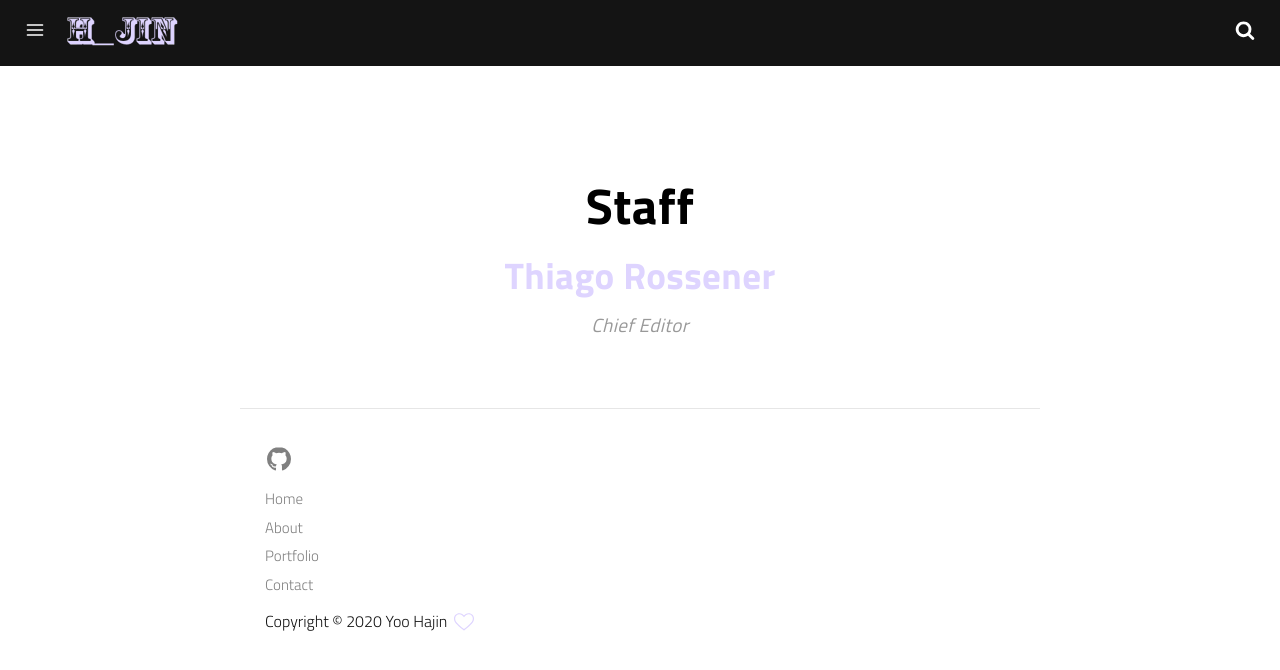
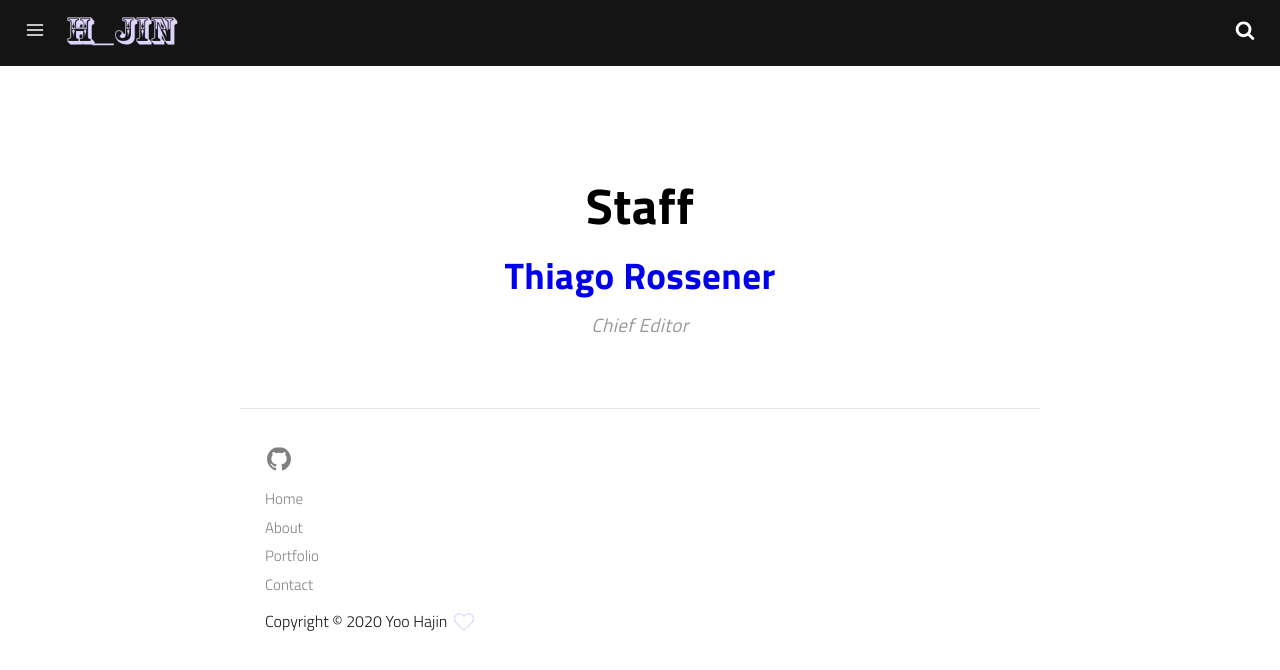
Before and after one commit to Hjinyyyy/Hjinyyyy.github.io, a Jekyll site: the page built from staff.html, in a window 1280 px wide. Shown: the top 670 px of the page. Built offline with Jekyll 4.4.1, drawn with Linux system fonts in a browser that asks for light colours; a script that is not in the unit is left out.

Commit message:
site icon 정리

```diff
--- a/_sass/_post.scss
+++ b/_sass/_post.scss
@@ -168,11 +168,15 @@
   }
 
   a {
-    color: $themeColor;
+    //color: $themeColor;
     text-decoration: none;
 
     &:hover {
       color: #a9a9a9;
+    }
+
+    img.site_icon{
+      width: 60px;
     }
   }
 
```
Also changed, not shown: _posts/2017-09-20-wordpress_portfolio.md (+2 -2 lines).
